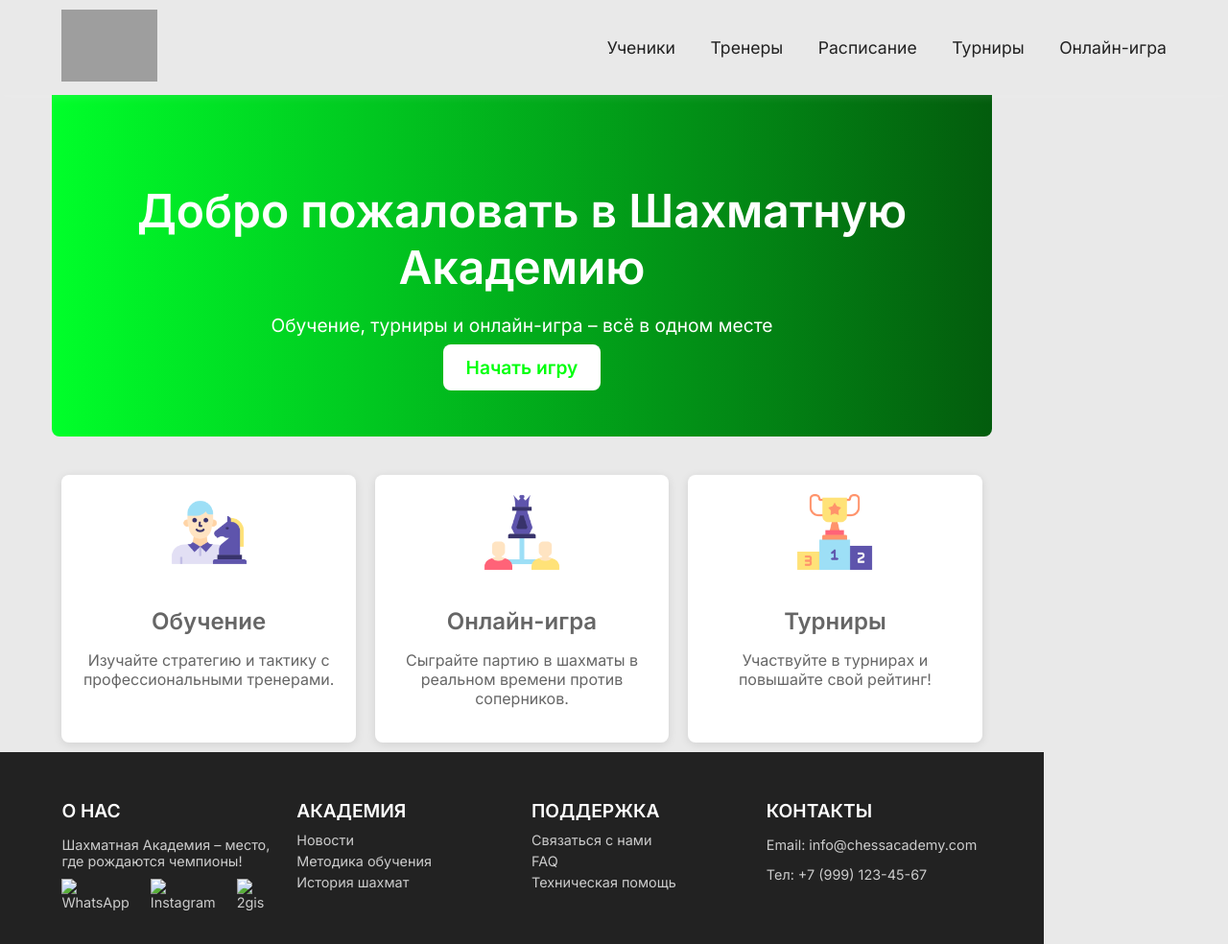
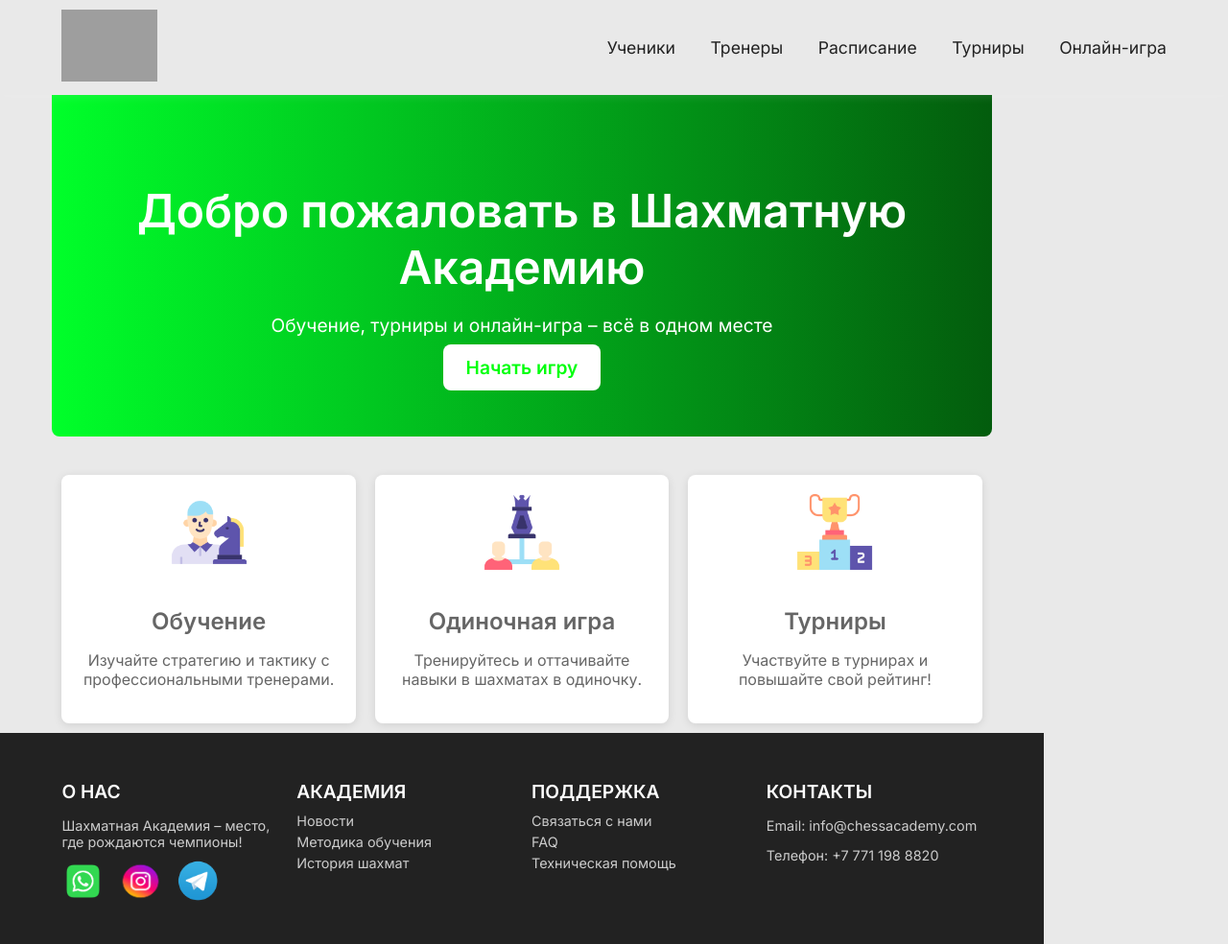
Before and after one commit to MirasSarsen/Chess, a website: page public/index.html in a window 1280 px wide. Shown: the whole page at 96% size. Drawn offline with Linux system fonts and the light colour scheme; grey boxes are pictures that could not be loaded.

Commit message:
style: update social media icons size and hover effects for better consistency

```diff
--- a/public/Styles/styles.css
+++ b/public/Styles/styles.css
@@ -217,9 +217,21 @@ footer {
     margin-top: 10px;
 }
 
-.footer-social a img {
-    width: 24px;
-    height: 24px;
+.footer-social img {
+    width: 45px;
+    height: 45px;
+    transition: transform 0.2s ease;
+}
+
+.footer-social .instagram {
+    width: 55px;
+    height: 55px;
+    margin-top: -5px;
+}
+
+.footer-social img:hover {
+    transform: scale(1.2);
+    filter: brightness(1.2);
 }
 
 /* Темная тема */
--- a/public/index.html
+++ b/public/index.html
@@ -45,8 +45,8 @@
             </div>
             <div class="feature">
                 <img src="images/online-game.png" alt="Шахматы">
-                <h3>Онлайн-игра</h3>
-                <p>Сыграйте партию в шахматы в реальном времени против соперников.</p>
+                <h3>Одиночная игра</h3>
+                <p>Тренируйтесь и оттачивайте навыки в шахматах в одиночку.</p>
             </div>
             <div class="feature">
                 <img src="images/tournament.png" alt="Турниры">
@@ -61,9 +61,10 @@
             <h3>О НАС</h3>
             <p>Шахматная Академия – место, где рождаются чемпионы!</p>
             <div class="footer-social">
-                <a href="#"><img src="icons/whatsapp.png" alt="WhatsApp"></a>
-                <a href="https://www.instagram.com/chess.akadem/"><img src="icons/instagram.png" alt="Instagram"></a>
-                <a href="#"><img src="icons/2gis.png" alt="2gis"></a>
+                <a href="https://api.whatsapp.com/send/?phone=77711988820"><img src="icons/whatsapp.png"
+                        alt="WhatsApp"></a>
+                <a href="https://www.instagram.com/chess.akadem/"><img src="icons/instagram.png" class="instagram" alt="Instagram"></a>
+                <a href="https://t.me/chessacadempvl"><img src="icons/telegram.png" alt="Telegram"></a>
             </div>
         </div>
         <div class="footer-column">
@@ -81,7 +82,7 @@
         <div class="footer-column">
             <h3>КОНТАКТЫ</h3>
             <p>Email: info@chessacademy.com</p>
-            <p>Тел: +7 (999) 123-45-67</p>
+            <p>Телефон: +7 771 198 8820</p>
         </div>
     </footer>
 
```
Also changed, not shown: public/345.png (deleted), public/icons/instagram.png (added), public/icons/telegram.png (added), public/icons/whatsapp.png (added).
